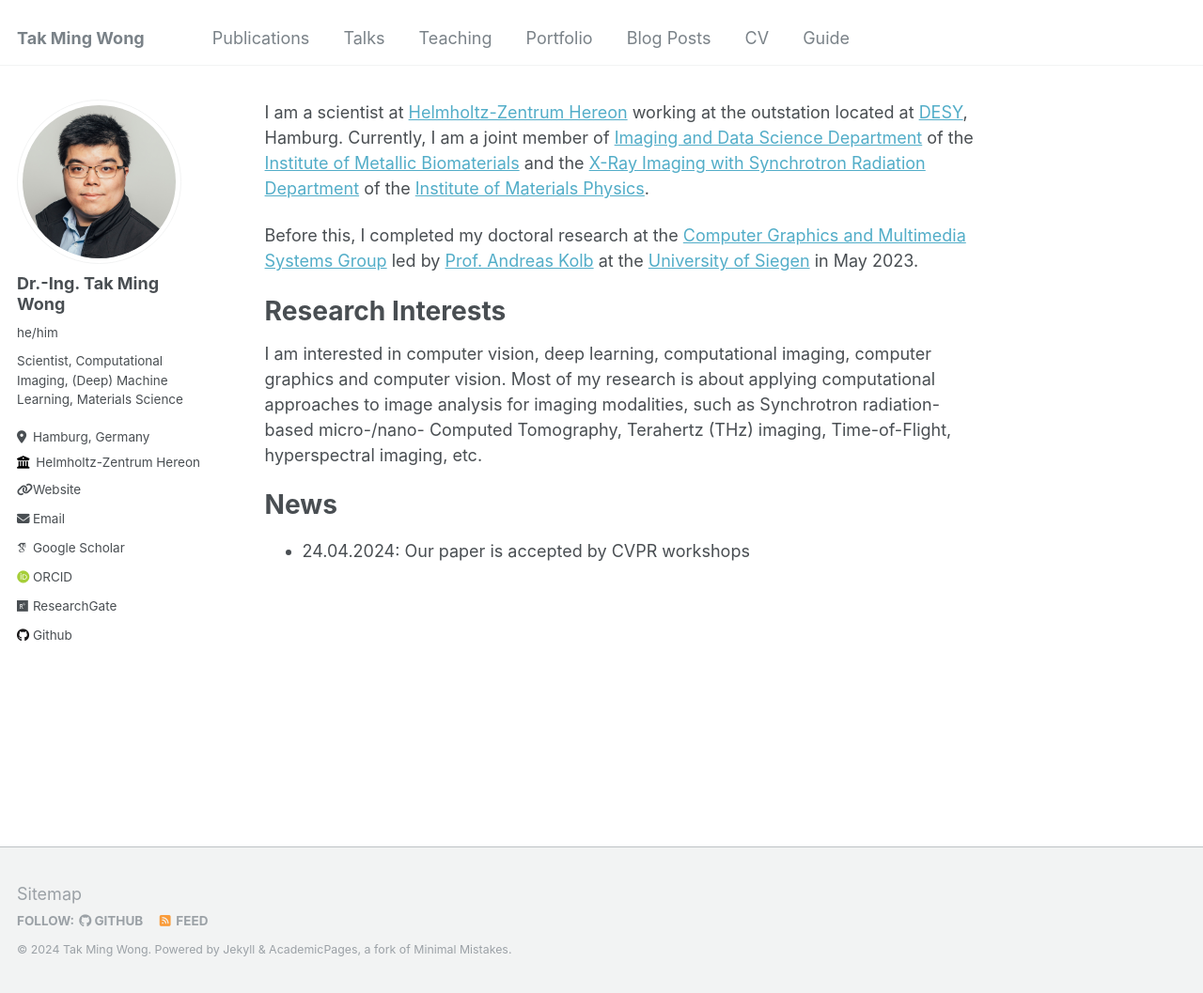
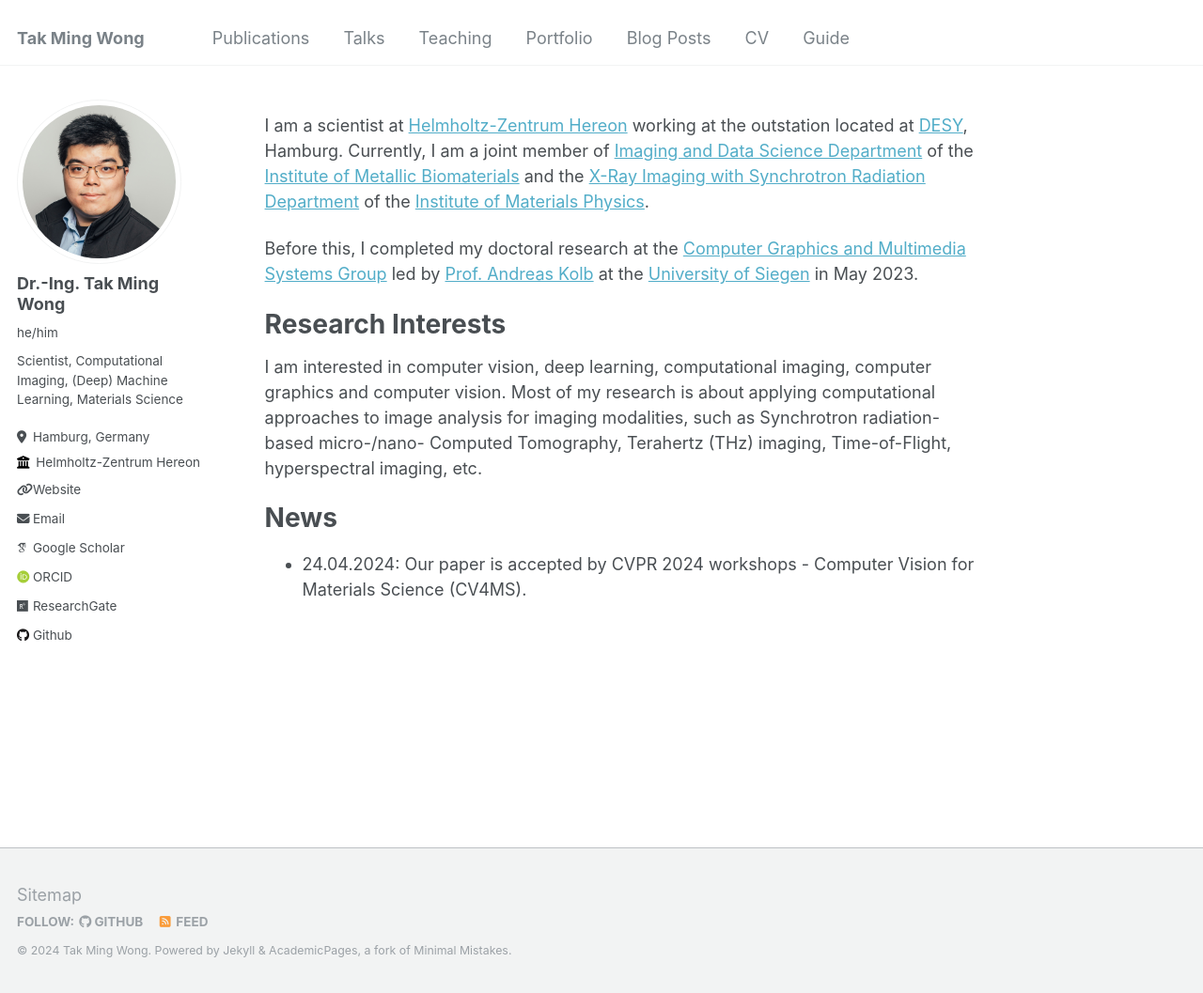
Before and after one commit to tak-wong/tak-wong.github.io, a Jekyll site: the page built from _pages/about.md, in a window 1280 px wide and 1057 px high. Shown: the whole window at 94% size. Built offline with Jekyll 4.4.1, drawn with Linux system fonts in a browser that asks for light colours; some web fonts are replaced; our own code applies the rules of GitHub Pages for plain Markdown files.

Commit message:
Update about page

```diff
--- a/_pages/about.md
+++ b/_pages/about.md
@@ -19,4 +19,4 @@
 
 News
 ======
-- 24.04.2024: Our paper is accepted by CVPR workshops
+- 24.04.2024: Our paper is accepted by CVPR 2024 workshops - Computer Vision for Materials Science (CV4MS).
```
Also changed, not shown: other parts of _pages/about.md (+3 -3 lines).
